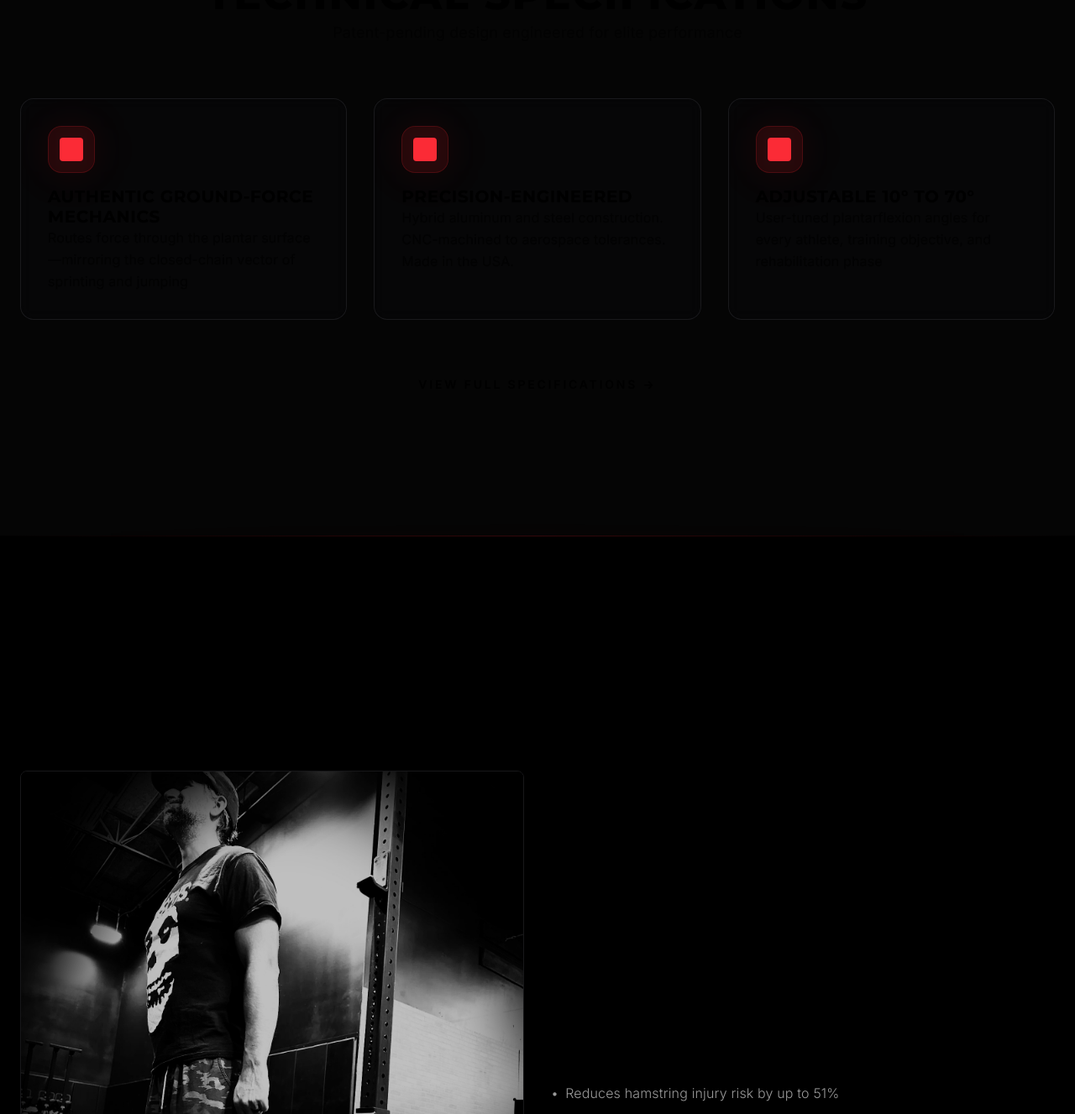
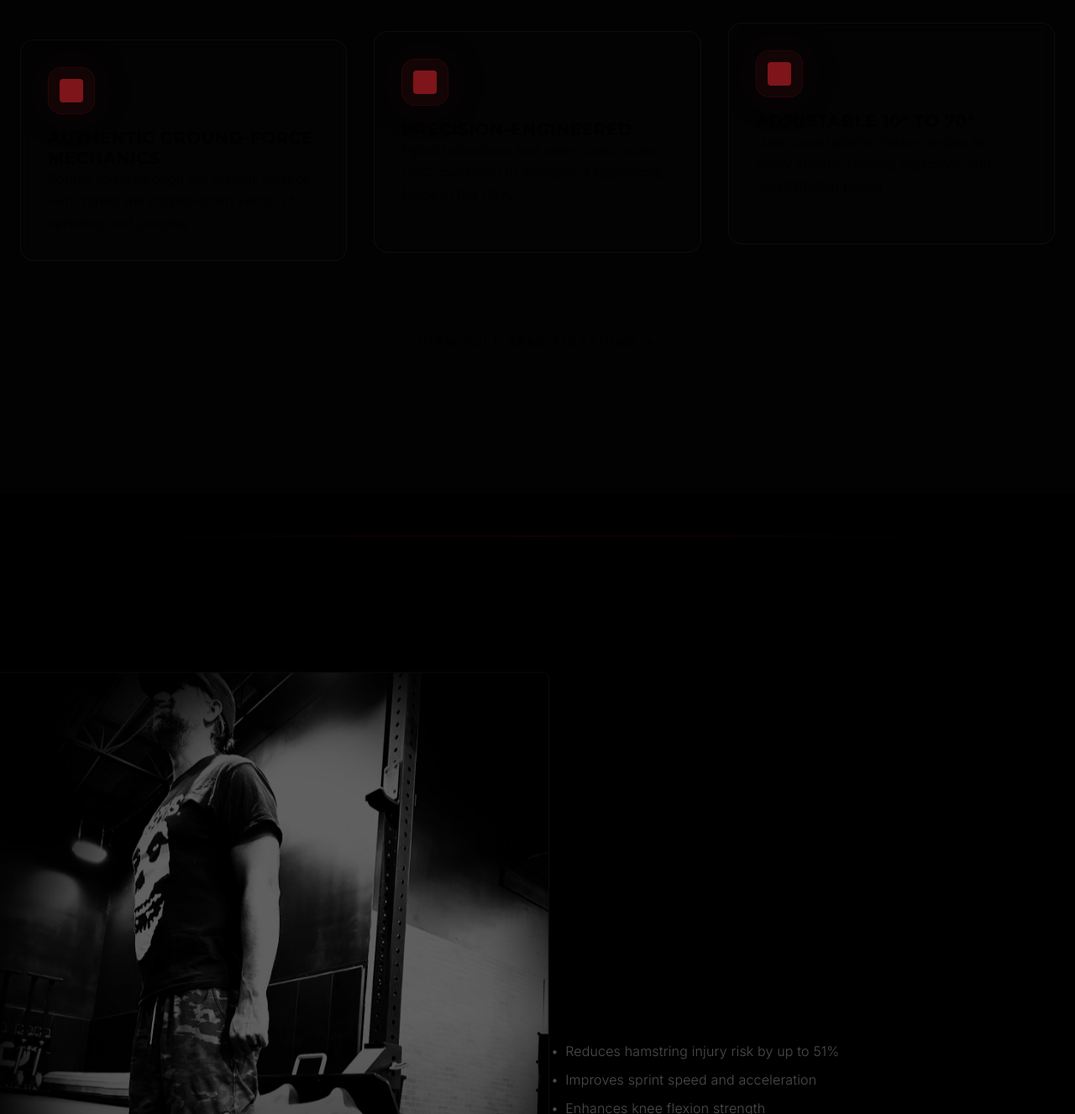
Before and after one commit to infinityspine/exiqx-website, a Next.js app: page / in a window 1280 px wide. Shown: the part 963-2290 px from the top of the page at 84% size. Built offline with nearby package versions, Linux system fonts and the light colour scheme.

Commit message:
🕒 Auto-commit: 2025-11-12 18:57:47

```diff
--- a/app/page.tsx
+++ b/app/page.tsx
@@ -1,6 +1,7 @@
 'use client'
 
-import { motion, useReducedMotion, useScroll, useSpring } from 'framer-motion'
+import { useState } from 'react'
+import { motion, useReducedMotion, useScroll, useSpring, useTransform } from 'framer-motion'
 import HeroSection from '@/components/sections/HeroSection'
 import FootplateFeatures from '@/components/sections/FootplateFeatures'
 import UseCases from '@/components/sections/UseCases'
@@ -28,16 +29,27 @@ const PremiumSeparator = () => (
   </div>
 )
 
-// Animated gradient orb component
+// Animated gradient orb component with scroll-driven parallax
 const AnimatedGradientOrb = ({
   className = '',
   delay = 0,
-  shouldReduceMotion = false
+  shouldReduceMotion = false,
+  scrollYProgress,
+  scrollRange = [0, 1]
 }: {
   className?: string
   delay?: number
   shouldReduceMotion?: boolean
+  scrollYProgress?: any
+  scrollRange?: [number, number]
 }) => {
+  const orbY = scrollYProgress && !shouldReduceMotion
+    ? useTransform(scrollYProgress, scrollRange, [0, -200])
+    : undefined
+  const orbScale = scrollYProgress && !shouldReduceMotion
+    ? useTransform(scrollYProgress, scrollRange, [1, 1.5])
+    : undefined
+
   if (shouldReduceMotion) {
     return <div className={`absolute ${className} bg-red-500/10 rounded-full blur-3xl`} aria-hidden="true" />
   }
@@ -45,9 +57,12 @@ const AnimatedGradientOrb = ({
   return (
     <motion.div
       className={`absolute ${className} bg-red-500/10 rounded-full blur-3xl`}
+      style={{
+        y: orbY,
+        scale: orbScale
+      }}
       animate={{
-        scale: [1, 1.2, 1],
-        opacity: [0.3, 0.5, 0.3]
+        opacity: [0.3, 0.6, 0.3]
       }}
       transition={{
         duration: 8,
@@ -69,6 +84,30 @@ export default function Home() {
     restDelta: 0.001,
   })
 
+  // Parallax transforms for FootplateFeatures section
+  const featuresY = shouldReduceMotion ? undefined : useTransform(scrollYProgress, [0.1, 0.3], [50, -50])
+  const featuresOpacity = shouldReduceMotion ? undefined : useTransform(scrollYProgress, [0.1, 0.25], [0.5, 1])
+  const featuresScale = shouldReduceMotion ? undefined : useTransform(scrollYProgress, [0.1, 0.3], [0.95, 1])
+  const featuresTextBlur = shouldReduceMotion ? undefined : useTransform(scrollYProgress, [0.1, 0.2], [10, 0])
+
+  // Parallax transforms for UseCases section
+  const useCasesY = shouldReduceMotion ? undefined : useTransform(scrollYProgress, [0.3, 0.5], [50, -50])
+  const useCasesOpacity = shouldReduceMotion ? undefined : useTransform(scrollYProgress, [0.3, 0.45], [0.5, 1])
+  const useCasesScale = shouldReduceMotion ? undefined : useTransform(scrollYProgress, [0.3, 0.5], [0.95, 1])
+
+  // Parallax transforms for Testimonials section
+  const testimonialsY = shouldReduceMotion ? undefined : useTransform(scrollYProgress, [0.5, 0.7], [50, -50])
+  const testimonialsOpacity = shouldReduceMotion ? undefined : useTransform(scrollYProgress, [0.5, 0.65], [0.5, 1])
+  const testimonialsScale = shouldReduceMotion ? undefined : useTransform(scrollYProgress, [0.5, 0.7], [0.95, 1])
+
+  // Parallax transforms for CTA section
+  const ctaY = shouldReduceMotion ? undefined : useTransform(scrollYProgress, [0.7, 0.9], [50, -50])
+  const ctaOpacity = shouldReduceMotion ? undefined : useTransform(scrollYProgress, [0.7, 0.85], [0.5, 1])
+  const ctaScale = shouldReduceMotion ? undefined : useTransform(scrollYProgress, [0.7, 0.9], [0.95, 1])
+
+  // Progressive blur background
+  const bgBlur = shouldReduceMotion ? undefined : useTransform(scrollYProgress, [0, 0.5], [0, 20])
+
   return (
     <>
       {/* Elite scroll progress indicator with glow */}
@@ -88,101 +127,158 @@ export default function Home() {
       {/* Premium Separator */}
       <PremiumSeparator />
 
-      {/* FootplateFeatures Section with animations */}
+      {/* FootplateFeatures Section with parallax animations */}
       <motion.section
         initial="hidden"
         whileInView="visible"
         viewport={{ once: true, margin: "-100px" }}
         variants={sectionVariants}
         className="relative"
+        style={{
+          y: featuresY,
+          opacity: featuresOpacity,
+          scale: featuresScale
+        }}
       >
-        {/* Animated gradient orbs */}
+        {/* Progressive blur background */}
+        {bgBlur && (
+          <motion.div
+            className="absolute inset-0 bg-gradient-to-b from-red-500/5 to-transparent pointer-events-none"
+            style={{ filter: `blur(${bgBlur}px)` }}
+            aria-hidden="true"
+          />
+        )}
+        {/* Animated gradient orbs with scroll parallax */}
         <AnimatedGradientOrb
           className="top-0 right-1/4 w-96 h-96"
           delay={0}
           shouldReduceMotion={shouldReduceMotion}
+          scrollYProgress={scrollYProgress}
+          scrollRange={[0.1, 0.3]}
         />
         <AnimatedGradientOrb
           className="bottom-0 left-1/4 w-80 h-80 bg-blue-500/10"
           delay={2}
           shouldReduceMotion={shouldReduceMotion}
+          scrollYProgress={scrollYProgress}
+          scrollRange={[0.1, 0.3]}
         />
-        <FootplateFeatures />
+        <FootplateFeatures
+          scrollYProgress={scrollYProgress}
+          shouldReduceMotion={shouldReduceMotion}
+          textBlur={featuresTextBlur}
+        />
       </motion.section>
 
       {/* Premium Separator */}
       <PremiumSeparator />
 
-      {/* UseCases Section with animations */}
+      {/* UseCases Section with parallax animations */}
       <motion.section
         initial="hidden"
         whileInView="visible"
         viewport={{ once: true, margin: "-100px" }}
         variants={sectionVariants}
         className="relative"
+        style={{
+          y: useCasesY,
+          opacity: useCasesOpacity,
+          scale: useCasesScale
+        }}
       >
-        {/* Animated gradient orbs */}
+        {/* Animated gradient orbs with scroll parallax */}
         <AnimatedGradientOrb
           className="top-1/4 left-0 w-72 h-72"
           delay={1}
           shouldReduceMotion={shouldReduceMotion}
+          scrollYProgress={scrollYProgress}
+          scrollRange={[0.3, 0.5]}
         />
         <AnimatedGradientOrb
           className="bottom-1/4 right-0 w-96 h-96 bg-blue-500/10"
           delay={3}
           shouldReduceMotion={shouldReduceMotion}
+          scrollYProgress={scrollYProgress}
+          scrollRange={[0.3, 0.5]}
         />
-        <UseCases />
+        <UseCases
+          scrollYProgress={scrollYProgress}
+          shouldReduceMotion={shouldReduceMotion}
+        />
       </motion.section>
 
       {/* Premium Separator */}
       <PremiumSeparator />
 
-      {/* Testimonials Section with animations */}
+      {/* Testimonials Section with parallax animations */}
       <motion.section
         initial="hidden"
         whileInView="visible"
         viewport={{ once: true, margin: "-100px" }}
         variants={sectionVariants}
         className="relative"
+        style={{
+          y: testimonialsY,
+          opacity: testimonialsOpacity,
+          scale: testimonialsScale
+        }}
       >
-        {/* Animated gradient orbs */}
+        {/* Animated gradient orbs with scroll parallax */}
         <AnimatedGradientOrb
           className="top-0 left-1/3 w-80 h-80"
           delay={0.5}
           shouldReduceMotion={shouldReduceMotion}
+          scrollYProgress={scrollYProgress}
+          scrollRange={[0.5, 0.7]}
         />
         <AnimatedGradientOrb
           className="bottom-0 right-1/3 w-80 h-80 bg-blue-500/10"
           delay={2.5}
           shouldReduceMotion={shouldReduceMotion}
+          scrollYProgress={scrollYProgress}
+          scrollRange={[0.5, 0.7]}
         />
-        <Testimonials />
+        <Testimonials
+          scrollYProgress={scrollYProgress}
+          shouldReduceMotion={shouldReduceMotion}
+        />
       </motion.section>
 
       {/* Premium Separator */}
       <PremiumSeparator />
 
-      {/* HomePageCTA Section with animations */}
+      {/* HomePageCTA Section with parallax animations */}
       <motion.section
         initial="hidden"
         whileInView="visible"
         viewport={{ once: true, margin: "-100px" }}
         variants={sectionVariants}
         className="relative"
+        style={{
+          y: ctaY,
+          opacity: ctaOpacity,
+          scale: ctaScale
+        }}
       >
-        {/* Animated gradient orbs */}
+        {/* Animated gradient orbs with scroll parallax */}
         <AnimatedGradientOrb
           className="top-1/2 left-1/4 w-96 h-96"
           delay={1.5}
           shouldReduceMotion={shouldReduceMotion}
+          scrollYProgress={scrollYProgress}
+          scrollRange={[0.7, 0.9]}
         />
         <AnimatedGradientOrb
           className="top-0 right-1/2 w-72 h-72 bg-blue-500/10"
           delay={3.5}
           shouldReduceMotion={shouldReduceMotion}
+          scrollYProgress={scrollYProgress}
+          scrollRange={[0.7, 0.9]}
         />
-        <HomePageCTA />
+        <HomePageCTA
+          scrollYProgress={scrollYProgress}
+          shouldReduceMotion={shouldReduceMotion}
+        />
       </motion.section>
       </main>
     </>
--- a/components/sections/FootplateFeatures.tsx
+++ b/components/sections/FootplateFeatures.tsx
@@ -16,10 +16,32 @@
 'use client'
 
 import { memo } from 'react'
-import { motion, useReducedMotion } from 'framer-motion'
+import { motion, useReducedMotion, useTransform } from 'framer-motion'
 
-const FootplateFeatures = memo(function FootplateFeatures() {
-  const shouldReduceMotion = useReducedMotion()
+interface FootplateFeaturesProps {
+  scrollYProgress?: any
+  shouldReduceMotion?: boolean
+  textBlur?: any
+}
+
+const FootplateFeatures = memo(function FootplateFeatures({
+  scrollYProgress,
+  shouldReduceMotion: propShouldReduceMotion,
+  textBlur
+}: FootplateFeaturesProps) {
+  const hookShouldReduceMotion = useReducedMotion()
+  const shouldReduceMotion = propShouldReduceMotion ?? hookShouldReduceMotion
+
+  // Individual card parallax transforms
+  const card1Y = scrollYProgress && !shouldReduceMotion
+    ? useTransform(scrollYProgress, [0.2, 0.4], [80, -20])
+    : undefined
+  const card2Y = scrollYProgress && !shouldReduceMotion
+    ? useTransform(scrollYProgress, [0.2, 0.4], [100, -30])
+    : undefined
+  const card3Y = scrollYProgress && !shouldReduceMotion
+    ? useTransform(scrollYProgress, [0.2, 0.4], [120, -40])
+    : undefined
 
   return (
     <section
@@ -29,7 +51,10 @@ const FootplateFeatures = memo(function FootplateFeatures() {
     >
       <div className="mx-auto max-w-7xl">
         {/* Section Header */}
-        <div className="mb-16 text-center">
+        <motion.div
+          className="mb-16 text-center"
+          style={textBlur ? { filter: `blur(${textBlur}px)` } : undefined}
+        >
           <h2
             id="features-heading"
             className="font-display text-4xl font-extrabold uppercase tracking-[0.05em] text-white lg:text-5xl"
@@ -39,22 +64,40 @@ const FootplateFeatures = memo(function FootplateFeatures() {
           <p className="mt-4 text-lg text-white/70 leading-relaxed">
             Patent-pending design engineered for elite performance
           </p>
-        </div>
+        </motion.div>
 
         {/* Feature Grid Placeholder */}
         <div className="grid gap-8 sm:grid-cols-2 lg:grid-cols-3">
           {/* Feature Card 1 */}
           <motion.div
-            whileHover={shouldReduceMotion ? {} : { y: -4, scale: 1.02 }}
+            style={{ y: card1Y, transformStyle: "preserve-3d" }}
+            whileHover={shouldReduceMotion ? {} : {
+              y: -4,
+              scale: 1.02,
+              rotateX: 5,
+              rotateY: 5,
+              transition: { duration: 0.3 }
+            }}
             transition={{ duration: 0.3 }}
             className="group relative rounded-2xl border border-zinc-800/60 bg-zinc-950/40 p-8 backdrop-blur-sm transition-all duration-300 hover:border-red-900/50 hover:shadow-lg hover:shadow-red-900/10 overflow-hidden"
           >
             {/* Internal gradient glow on hover */}
             <div className="absolute inset-0 bg-gradient-to-br from-red-500/0 via-red-500/0 to-red-500/0 group-hover:from-red-500/5 group-hover:via-red-500/0 group-hover:to-transparent rounded-2xl transition-all duration-500 pointer-events-none" />
-            <div className="relative mb-4 flex h-14 w-14 items-center justify-center rounded-2xl bg-red-900/20 border border-red-900/40 backdrop-blur-sm">
+            <motion.div
+              className="relative mb-4 flex h-14 w-14 items-center justify-center rounded-2xl bg-red-900/20 border border-red-900/40 backdrop-blur-sm"
+              animate={shouldReduceMotion ? {} : {
+                y: [0, -10, 0],
+                rotate: [0, 5, -5, 0]
+              }}
+              transition={{
+                duration: 4,
+                repeat: Infinity,
+                ease: "easeInOut"
+              }}
+            >
               <div className="h-7 w-7 rounded bg-red-500" aria-hidden="true" />
               <div className="absolute inset-0 rounded-2xl bg-red-500/10 blur-xl" aria-hidden="true" />
-            </div>
+            </motion.div>
             <h3 className="relative mb-2 font-display text-xl font-bold uppercase tracking-[0.03em] text-white transition-colors duration-300 group-hover:text-red-400">
               Authentic Ground-Force Mechanics
             </h3>
@@ -65,16 +108,35 @@ const FootplateFeatures = memo(function FootplateFeatures() {
 
           {/* Feature Card 2 */}
           <motion.div
-            whileHover={shouldReduceMotion ? {} : { y: -4, scale: 1.02 }}
+            style={{ y: card2Y, transformStyle: "preserve-3d" }}
+            whileHover={shouldReduceMotion ? {} : {
+              y: -4,
+              scale: 1.02,
+              rotateX: 5,
+              rotateY: -5,
+              transition: { duration: 0.3 }
+            }}
             transition={{ duration: 0.3 }}
             className="group relative rounded-2xl border border-zinc-800/60 bg-zinc-950/40 p-8 backdrop-blur-sm transition-all duration-300 hover:border-red-900/50 hover:shadow-lg hover:shadow-red-900/10 overflow-hidden"
           >
             {/* Internal gradient glow on hover */}
             <div className="absolute inset-0 bg-gradient-to-br from-red-500/0 via-red-500/0 to-red-500/0 group-hover:from-red-500/5 group-hover:via-red-500/0 group-hover:to-transparent rounded-2xl transition-all duration-500 pointer-events-none" />
-            <div className="relative mb-4 flex h-14 w-14 items-center justify-center rounded-2xl bg-red-900/20 border border-red-900/40 backdrop-blur-sm">
+            <motion.div
+              className="relative mb-4 flex h-14 w-14 items-center justify-center rounded-2xl bg-red-900/20 border border-red-900/40 backdrop-blur-sm"
+              animate={shouldReduceMotion ? {} : {
+                y: [0, -10, 0],
+                rotate: [0, -5, 5, 0]
+              }}
+              transition={{
+                duration: 4,
+                repeat: Infinity,
+                ease: "easeInOut",
+                delay: 0.5
+              }}
+            >
               <div className="h-7 w-7 rounded bg-red-500" aria-hidden="true" />
               <div className="absolute inset-0 rounded-2xl bg-red-500/10 blur-xl" aria-hidden="true" />
-            </div>
+            </motion.div>
             <h3 className="relative mb-2 font-display text-xl font-bold uppercase tracking-[0.03em] text-white transition-colors duration-300 group-hover:text-red-400">
               Precision-Engineered
             </h3>
@@ -85,16 +147,35 @@ const FootplateFeatures = memo(function FootplateFeatures() {
 
           {/* Feature Card 3 */}
           <motion.div
-            whileHover={shouldReduceMotion ? {} : { y: -4, scale: 1.02 }}
+            style={{ y: card3Y, transformStyle: "preserve-3d" }}
+            whileHover={shouldReduceMotion ? {} : {
+              y: -4,
+              scale: 1.02,
+              rotateX: -5,
+              rotateY: 5,
+              transition: { duration: 0.3 }
+            }}
             transition={{ duration: 0.3 }}
             className="group relative rounded-2xl border border-zinc-800/60 bg-zinc-950/40 p-8 backdrop-blur-sm transition-all duration-300 hover:border-red-900/50 hover:shadow-lg hover:shadow-red-900/10 overflow-hidden"
           >
             {/* Internal gradient glow on hover */}
             <div className="absolute inset-0 bg-gradient-to-br from-red-500/0 via-red-500/0 to-red-500/0 group-hover:from-red-500/5 group-hover:via-red-500/0 group-hover:to-transparent rounded-2xl transition-all duration-500 pointer-events-none" />
-            <div className="relative mb-4 flex h-14 w-14 items-center justify-center rounded-2xl bg-red-900/20 border border-red-900/40 backdrop-blur-sm">
+            <motion.div
+              className="relative mb-4 flex h-14 w-14 items-center justify-center rounded-2xl bg-red-900/20 border border-red-900/40 backdrop-blur-sm"
+              animate={shouldReduceMotion ? {} : {
+                y: [0, -10, 0],
+                rotate: [0, 3, -3, 0]
+              }}
+              transition={{
+                duration: 4,
+                repeat: Infinity,
+                ease: "easeInOut",
+                delay: 1
+              }}
+            >
               <div className="h-7 w-7 rounded bg-red-500" aria-hidden="true" />
               <div className="absolute inset-0 rounded-2xl bg-red-500/10 blur-xl" aria-hidden="true" />
-            </div>
+            </motion.div>
             <h3 className="relative mb-2 font-display text-xl font-bold uppercase tracking-[0.03em] text-white transition-colors duration-300 group-hover:text-red-400">
               Adjustable 10° to 70°
             </h3>
--- a/components/sections/UseCases.tsx
+++ b/components/sections/UseCases.tsx
@@ -1,11 +1,51 @@
 'use client'
 
 import { memo } from 'react'
-import { motion, useReducedMotion } from 'framer-motion'
+import { motion, useReducedMotion, useTransform } from 'framer-motion'
 import Image from 'next/image'
 
-const UseCases = memo(function UseCases() {
-  const shouldReduceMotion = useReducedMotion()
+interface UseCasesProps {
+  scrollYProgress?: any
+  shouldReduceMotion?: boolean
+}
+
+const UseCases = memo(function UseCases({
+  scrollYProgress,
+  shouldReduceMotion: propShouldReduceMotion
+}: UseCasesProps) {
+  const hookShouldReduceMotion = useReducedMotion()
+  const shouldReduceMotion = propShouldReduceMotion ?? hookShouldReduceMotion
+
+  // Image zoom on scroll
+  const image1Scale = scrollYProgress && !shouldReduceMotion
+    ? useTransform(scrollYProgress, [0.5, 0.7], [1, 1.1])
+    : undefined
+  const image2Scale = scrollYProgress && !shouldReduceMotion
+    ? useTransform(scrollYProgress, [0.5, 0.7], [1, 1.15])
+    : undefined
+  const image3Scale = scrollYProgress && !shouldReduceMotion
+    ? useTransform(scrollYProgress, [0.5, 0.7], [1, 1.12])
+    : undefined
+
+  // Parallax separation between images and text
+  const image1Y = scrollYProgress && !shouldReduceMotion
+    ? useTransform(scrollYProgress, [0.4, 0.6], [30, -30])
+    : undefined
+  const text1Y = scrollYProgress && !shouldReduceMotion
+    ? useTransform(scrollYProgress, [0.4, 0.6], [-30, 30])
+    : undefined
+  const image2Y = scrollYProgress && !shouldReduceMotion
+    ? useTransform(scrollYProgress, [0.45, 0.65], [30, -30])
+    : undefined
+  const text2Y = scrollYProgress && !shouldReduceMotion
+    ? useTransform(scrollYProgress, [0.45, 0.65], [-30, 30])
+    : undefined
+  const image3Y = scrollYProgress && !shouldReduceMotion
+    ? useTransform(scrollYProgress, [0.5, 0.7], [30, -30])
+    : undefined
+  const text3Y = scrollYProgress && !shouldReduceMotion
+    ? useTransform(scrollYProgress, [0.5, 0.7], [-30, 30])
+    : undefined
   return (
     <section
       id="use-cases"
@@ -38,6 +78,7 @@ const UseCases = memo(function UseCases() {
               viewport={{ once: true }}
               transition={{ duration: 0.8, ease: [0.16, 1, 0.3, 1] }}
               className="relative aspect-[4/5] rounded-lg overflow-hidden border border-zinc-800/60 backdrop-blur-sm transition-all duration-300 hover:border-red-900/50 hover:shadow-[0_10px_30px_rgba(220,38,38,0.2)]"
+              style={{ y: image1Y, scale: image1Scale }}
             >
               <Image
                 src="/images/training/nordic-curl-athlete.jpg"
@@ -92,6 +133,7 @@ const UseCases = memo(function UseCases() {
               whileHover={shouldReduceMotion ? {} : { scale: 1.02, y: -4 }}
               viewport={{ once: true }}
               transition={{ duration: 0.8, ease: [0.16, 1, 0.3, 1] }}
+              style={{ y: image2Y, scale: image2Scale }}
             >
               <Image
                 src="/images/training/glute-ham-raise-athlete-v2.jpg"
@@ -111,6 +153,7 @@ const UseCases = memo(function UseCases() {
               whileInView={{ opacity: 1, x: 0 }}
               viewport={{ once: true }}
               transition={{ duration: 0.8, delay: 0.2, ease: [0.16, 1, 0.3, 1] }}
+              style={{ y: text2Y }}
             >
               <h3 className="mb-4 font-display text-3xl font-bold uppercase tracking-[0.03em] text-white transition-colors duration-300 group-hover:text-red-400">
                 Glute-Ham Raises
@@ -145,6 +188,7 @@ const UseCases = memo(function UseCases() {
               viewport={{ once: true }}
               transition={{ duration: 0.8, ease: [0.16, 1, 0.3, 1] }}
               className="relative aspect-[4/5] rounded-lg overflow-hidden border border-zinc-800/60 backdrop-blur-sm transition-all duration-300 hover:border-red-900/50 hover:shadow-[0_10px_30px_rgba(220,38,38,0.2)]"
+              style={{ y: image3Y, scale: image3Scale }}
             >
               <Image
                 src="/images/training/adjustment-mechanism-detail.jpg"
@@ -165,6 +209,7 @@ const UseCases = memo(function UseCases() {
               viewport={{ once: true }}
               transition={{ duration: 0.8, delay: 0.2, ease: [0.16, 1, 0.3, 1] }}
               className="group"
+              style={{ y: text3Y }}
             >
               <h3 className="mb-4 font-display text-3xl font-bold uppercase tracking-[0.03em] text-white transition-colors duration-300 group-hover:text-red-400">
                 Progressive Overload
@@ -173,18 +218,23 @@ const UseCases = memo(function UseCases() {
                 Adjustable resistance system for continuous strength progression.
               </p>
               <ul className="space-y-2 text-white/60 font-light" role="list">
-                <li className="flex items-start">
-                  <span className="mr-2 text-accent">•</span>
-                  Supports beginner to elite athletes
-                </li>
-                <li className="flex items-start">
-                  <span className="mr-2 text-accent">•</span>
-                  Band-assisted progression option
-                </li>
-                <li className="flex items-start">
-                  <span className="mr-2 text-accent">•</span>
-                  Weighted progression capability
-                </li>
+                {[
+                  'Supports beginner to elite athletes',
+                  'Band-assisted progression option',
+                  'Weighted progression capability'
+                ].map((item, index) => (
+                  <motion.li
+                    key={index}
+                    className="flex items-start"
+                    initial={{ opacity: 0, y: 20 }}
+                    whileInView={{ opacity: 1, y: 0 }}
+                    viewport={{ once: true }}
+                    transition={{ delay: index * 0.1, duration: 0.5 }}
+                  >
+                    <span className="mr-2 text-accent">•</span>
+                    {item}
+                  </motion.li>
+                ))}
               </ul>
             </motion.div>
           </div>
```
